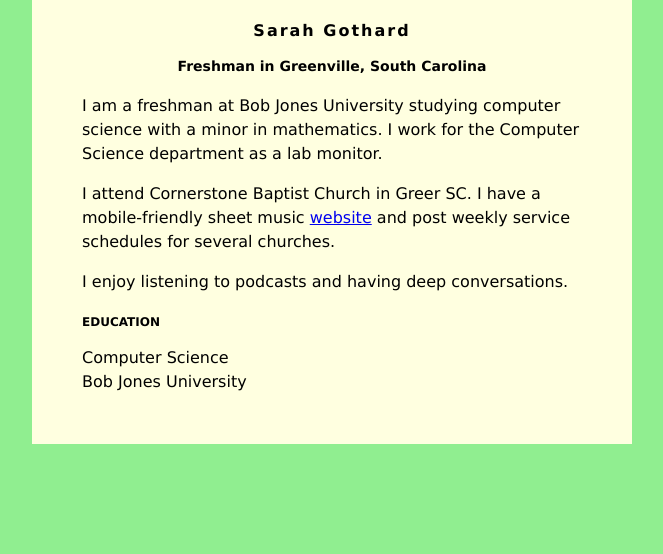
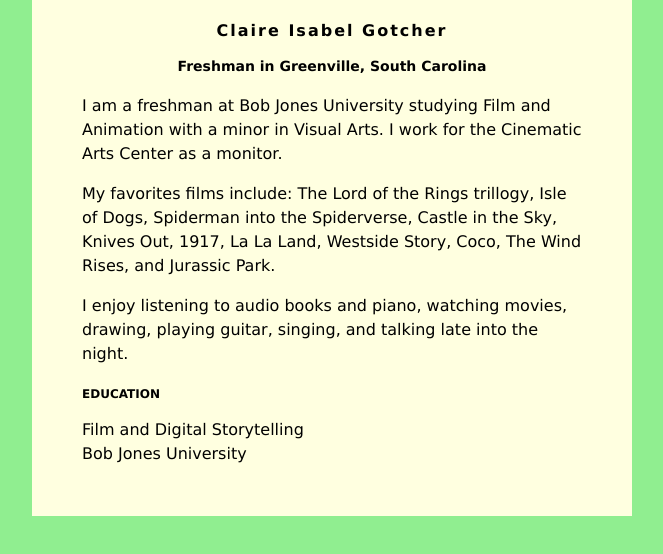
Before and after one commit to ClaireIsabel/ClaireIsabel.github.io, a plain HTML site: page index.html in a window 1280 px wide. Shown: the whole page, without its empty margins (308-971 px from the left). Drawn offline with Linux system fonts and the light colour scheme.

Commit message:
Update index.html

```diff
--- a/index.html
+++ b/index.html
@@ -30,21 +30,21 @@
 </head>
 <body>
     <div id="content">
-        <h1>Sarah Gothard</h1>
+        <h1>Claire Isabel Gotcher</h1>
         <h2>Freshman in Greenville, South Carolina</h2>
 
-         <p>I am a freshman at Bob Jones University studying computer science with a minor in
-            mathematics. I work for the Computer Science department as a lab monitor.</p>
+         <p>I am a freshman at Bob Jones University studying Film and Animation with a minor in
+            Visual Arts. I work for the Cinematic Arts Center as a monitor.</p>
          <p>
-            I attend Cornerstone Baptist Church in Greer SC. I have a mobile-friendly
-            sheet music <a href="https://mobilehymns.org/">website</a> and post weekly service
-            schedules for several churches.
+            My favorites films include:
+             The Lord of the Rings trillogy, Isle of Dogs, Spiderman into the Spiderverse,
+             Castle in the Sky, Knives Out, 1917, La La Land, Westside Story, Coco, The Wind Rises, and Jurassic Park.
          </p>
          <p>
-            I enjoy listening to podcasts and having deep conversations.
+            I enjoy listening to audio books and piano, watching movies, drawing, playing guitar, singing, and talking late into the night.
          </p>
         <h3>EDUCATION</h3>
-        Computer Science<br />
+        Film and Digital Storytelling<br />
         Bob Jones University
     </div>
 
```
